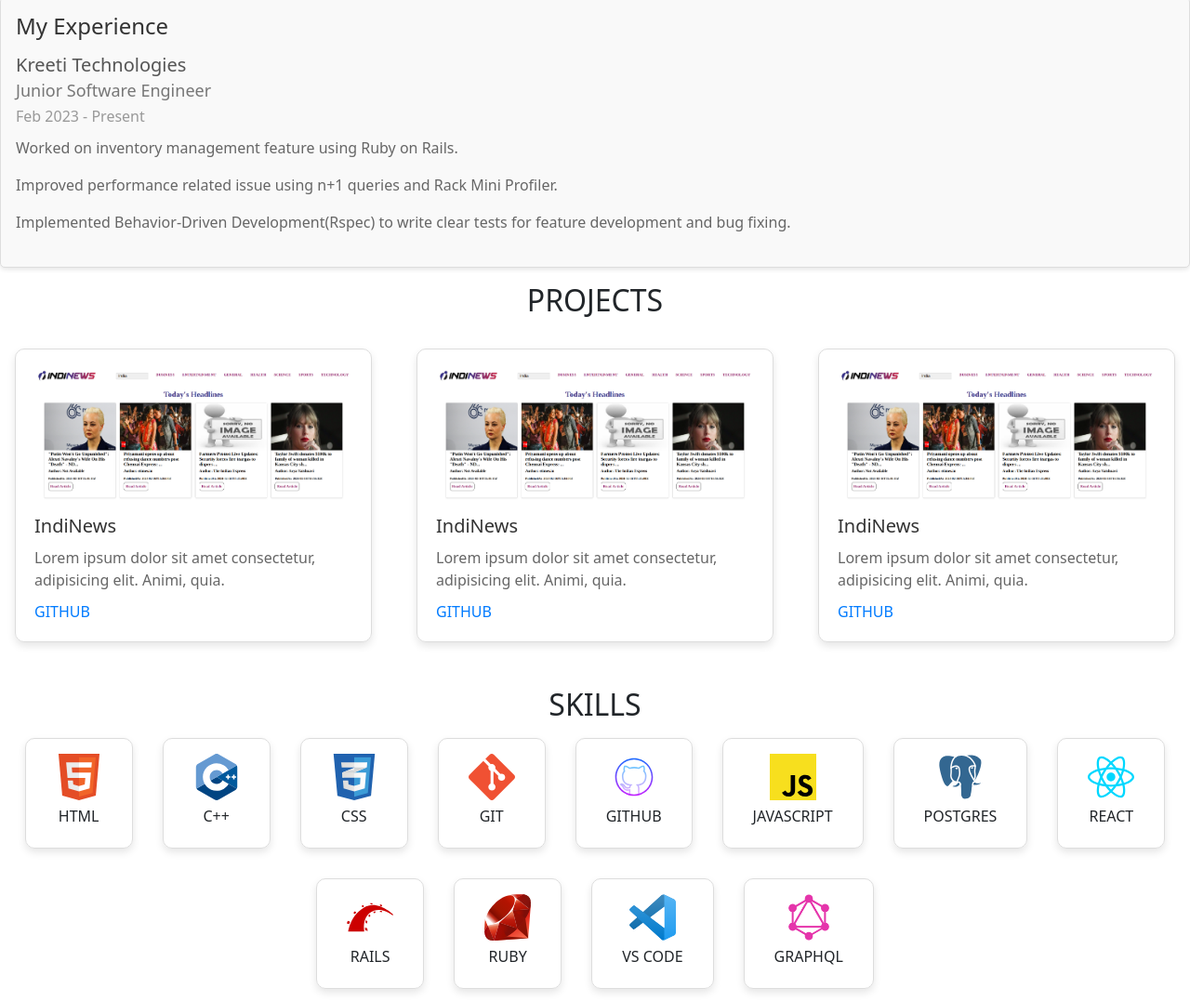
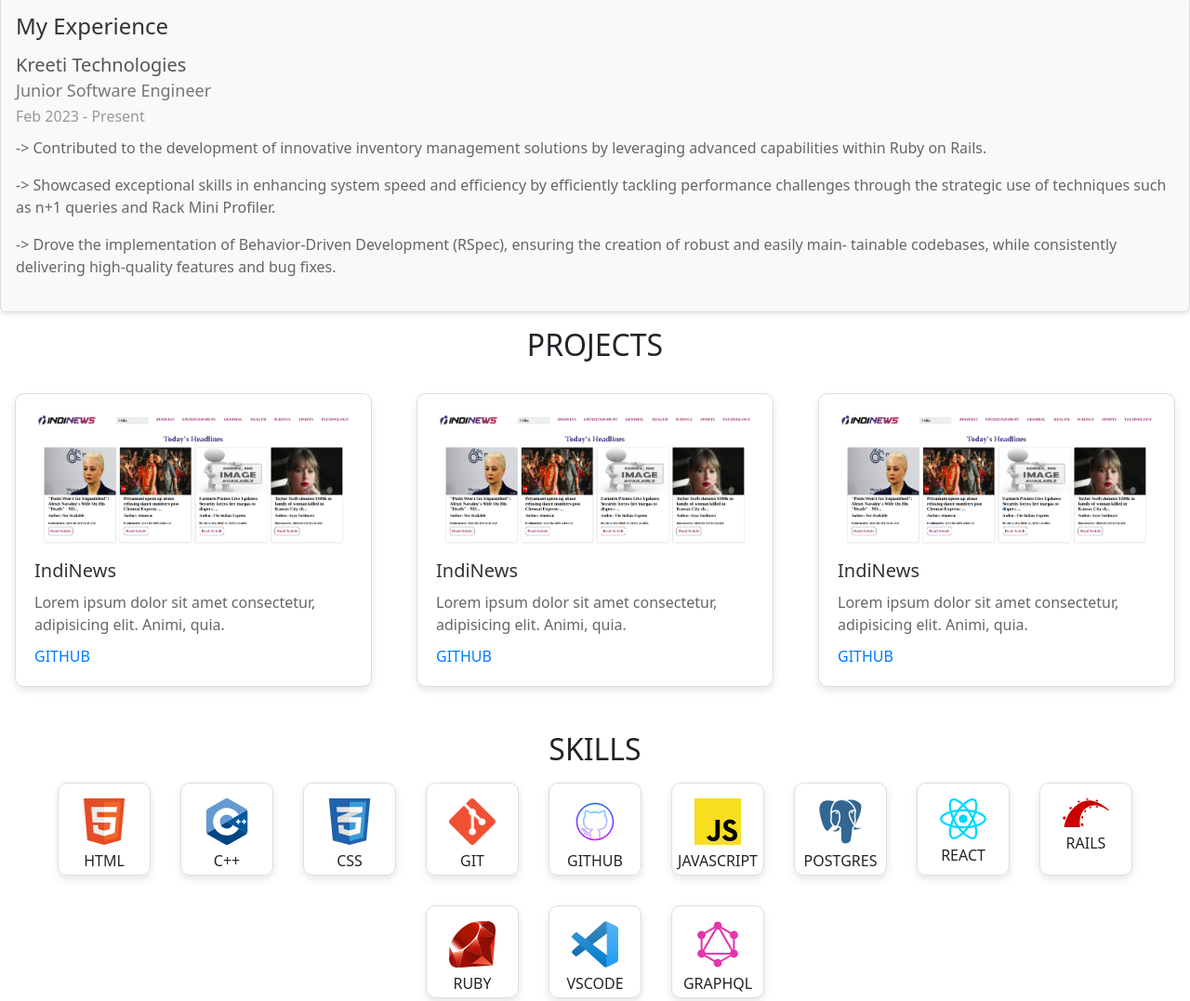
Before and after one commit to 14Lokesh/Portfolio, a plain HTML site: page index.html in a window 1280 px wide. Shown: the part 603-1680 px from the top of the page at 93% size. Drawn offline with nearby package versions, Linux system fonts and the light colour scheme.

Commit message:
mobile view bug fixed

```diff
--- a/index.html
+++ b/index.html
@@ -53,10 +53,15 @@
         <h2>Kreeti Technologies</h2>
         <h3>Junior Software Engineer</h3>
         <span>Feb 2023 - Present</span>
-        <p> Worked on inventory management feature using Ruby on Rails.</p>
-        <p>Improved performance related issue using n+1 queries and Rack Mini Profiler.</p>
-        <p>Implemented Behavior-Driven Development(Rspec) to write clear tests for feature development and bug
-          fixing.</p>
+        <p>-> Contributed to the development of innovative inventory management solutions by leveraging advanced
+          capabilities within
+          Ruby on Rails.</p>
+        <p>-> Showcased exceptional skills in enhancing system speed and efficiency by efficiently tackling performance
+          challenges
+          through the strategic use of techniques such as n+1 queries and Rack Mini Profiler.</p>
+        <p>-> Drove the implementation of Behavior-Driven Development (RSpec), ensuring the creation of robust and
+          easily main-
+          tainable codebases, while consistently delivering high-quality features and bug fixes.</p>
       </div>
     </section>
 
@@ -129,7 +134,7 @@
         </div>
         <div class="skill-card-box">
           <img src="./Assets/visual-studio-code.svg" alt="">
-          <h4>VS CODE</h4>
+          <h4>VSCODE</h4>
         </div>
         <div class="skill-card-box">
           <img src="./Assets/GraphQL_Logo.svg.png" alt="">
--- a/style.css
+++ b/style.css
@@ -206,20 +206,25 @@ header nav ul li a {
   flex-wrap: wrap;
   justify-content: center;
   margin-top: 1rem;
-}
-
-.skill-card img {
-  width: 50px;
-  height: 50px;
+  align-items: center;
+  text-align: center;
 }
 .skill-card-box {
-  padding: 1rem 2rem;
-  text-align: center;
+  padding: 1rem 3rem;
   box-shadow: 0px 4px 8px rgba(0, 0, 0, 0.1);
   transition: transform 0.3s ease;
   border: 1px solid #ddd;
   border-radius: 10px;
   cursor: pointer;
+  width: 100px;
+  height: 100px;
+  display: flex;
+  flex-direction: column;
+  align-items: center;
+}
+.skill-card img {
+  width: 50px;
+  height: 50px;
 }
 .skill-card-box h4 {
   font-size: 1rem;
@@ -292,10 +297,11 @@ footer {
     top: 5rem;
     left: -100%;
     transition: 0.5s;
-    background-color: #0056b3;
-    height: 40vh;
+    background-color: white;
+    height: 50vh;
     flex-direction: column;
     padding-top: 1rem;
+    align-items: center;
   }
   nav ul li {
     display: block;
```
